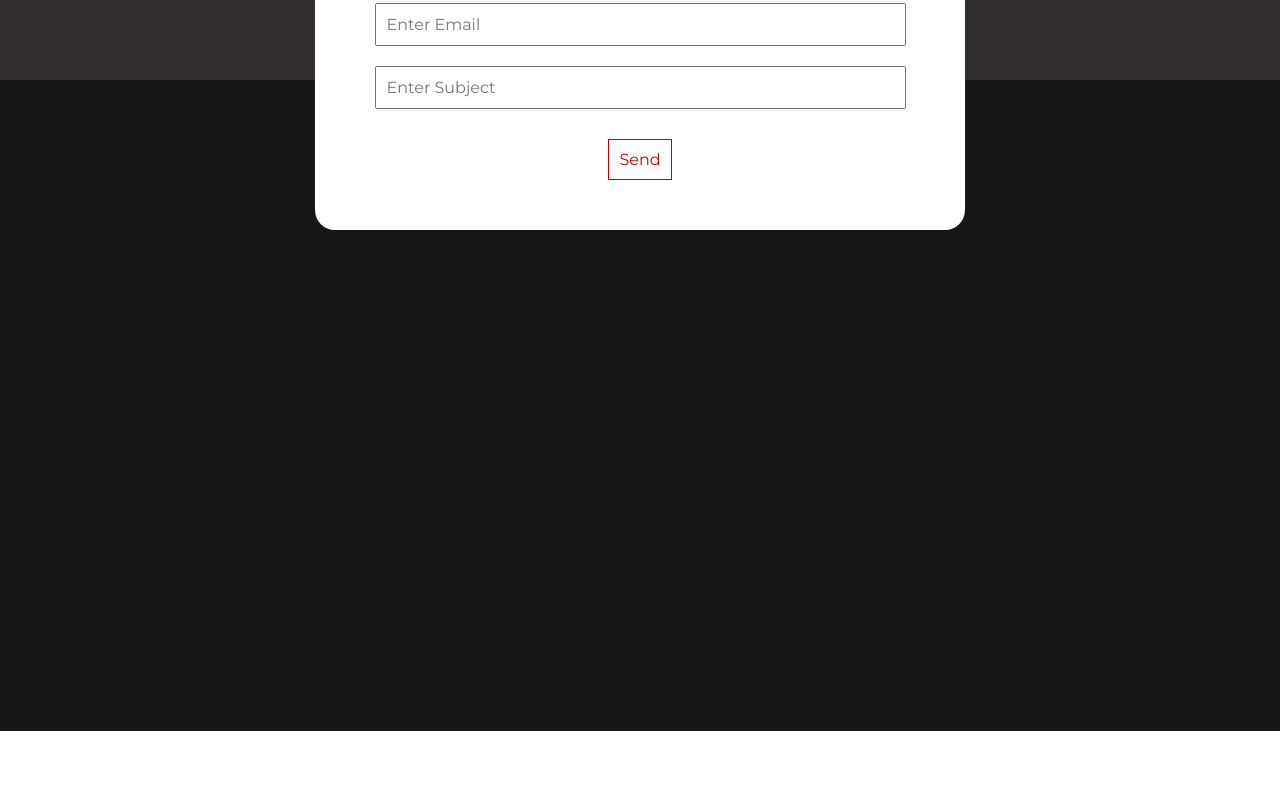
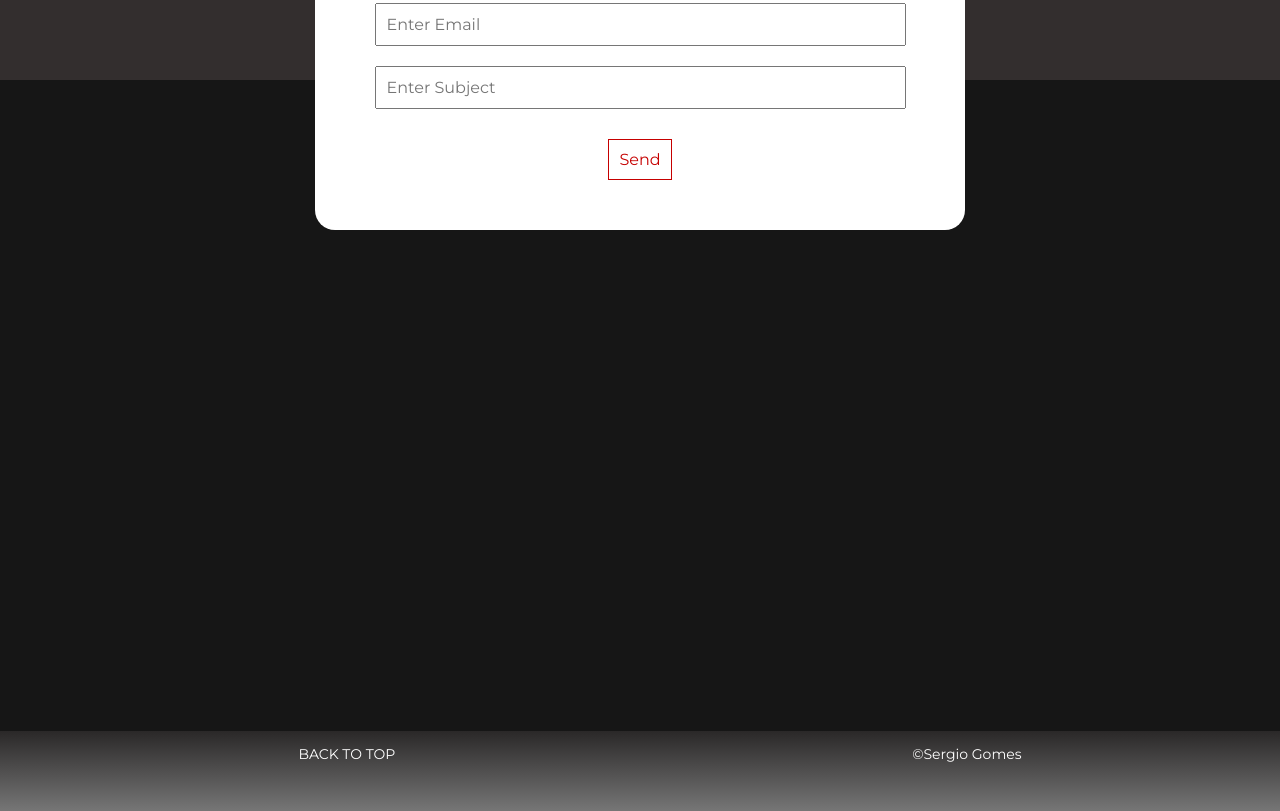
Before and after one commit to SergioGomesHub/Fight-Fitness, a plain HTML site: page index.html in a window 1280 px wide. Shown: the part 2927-3738 px from the top of the page. Before the commit the page ends 3658 px from the top, so only its background shows below. Drawn offline with Linux system fonts and the light colour scheme.

Commit message:
Add Footer

```diff
--- a/index.html
+++ b/index.html
@@ -15,7 +15,7 @@
 </head>
 
 <body>
-  <header>
+  <header id="top">
     <div class="wrapper-nav wrapper">
       <div class="logo">
         <!-- "Icon made by Freepik from www.flaticon.com" -->
@@ -137,6 +137,11 @@
 
 </body>
 <footer>
+  <ul>
+    <li><a href="#top">BACK TO TOP</a></li>
+    <li>&#169;Sergio Gomes</li>
+
+  </ul>
   <script src="index.js" charset="utf-8"></script>
 </footer>
 
--- a/main.css
+++ b/main.css
@@ -458,3 +458,16 @@ cite {
     font-size: 16px;
   }
 }
+
+footer {
+  background-image: linear-gradient(#2A2828, #767676);
+  height: 80px;
+}
+
+footer ul {
+  margin: auto;
+}
+
+footer li {
+  margin: auto;
+}
```
